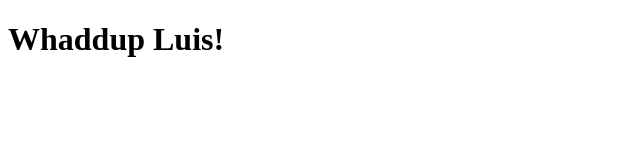
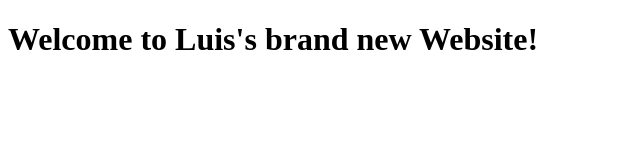
Before and after one commit to lcervant2/practice-git, a plain HTML site: page index.html in a window 1280 px wide. Shown: the whole page, without its empty margins (0-640 px from the left). Drawn offline with Linux system fonts and the light colour scheme.

Commit message:
changing h1 tag for more professional approach to our brand

```diff
--- a/index.html
+++ b/index.html
@@ -5,7 +5,7 @@
 	<title>Document</title>
 </head>
 <body>
-	<h1> Whaddup Luis! </h1>
+	<h1> Welcome to Luis's brand new Website! </h1>
 
 </body>
 </html>
```
